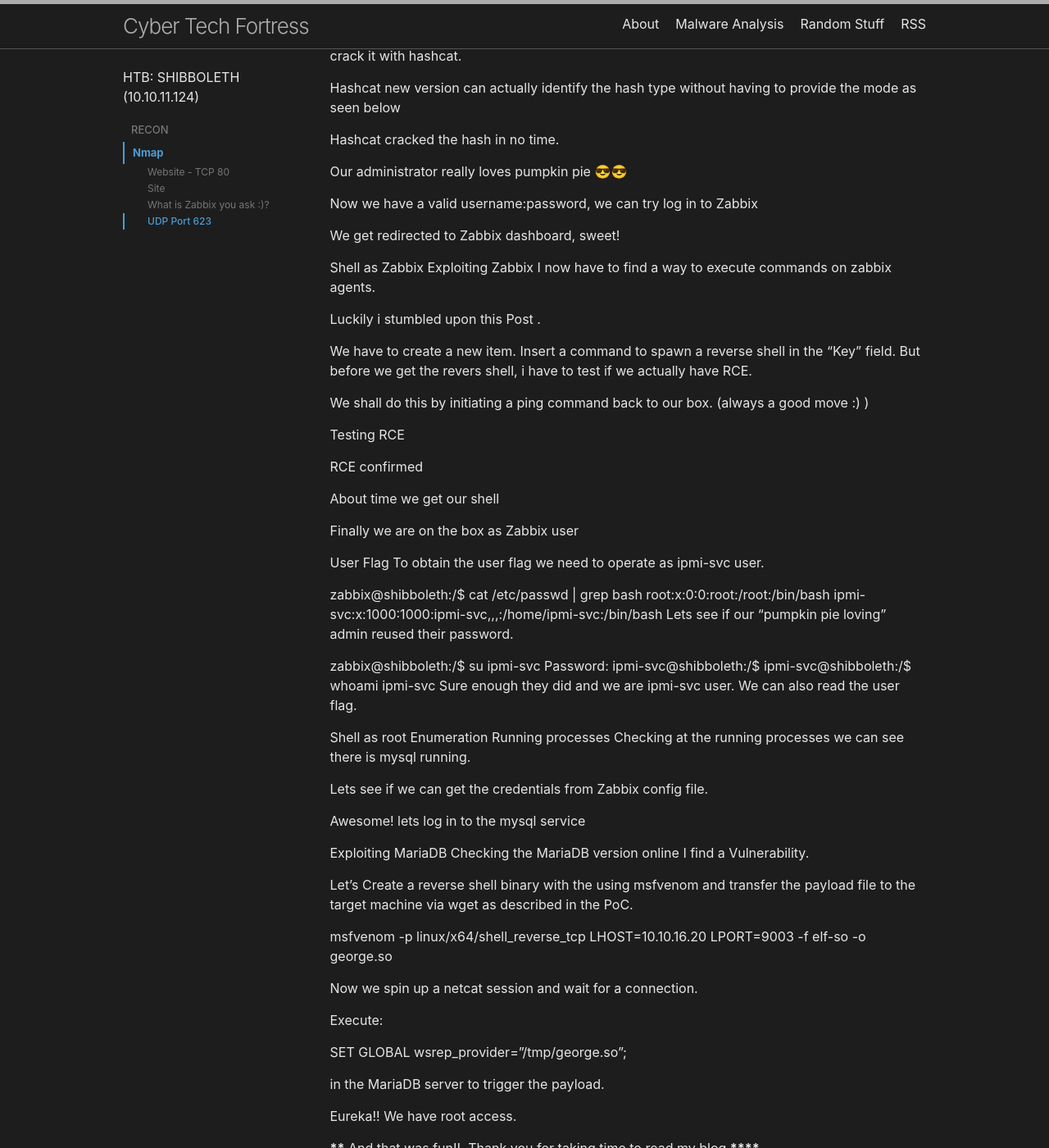
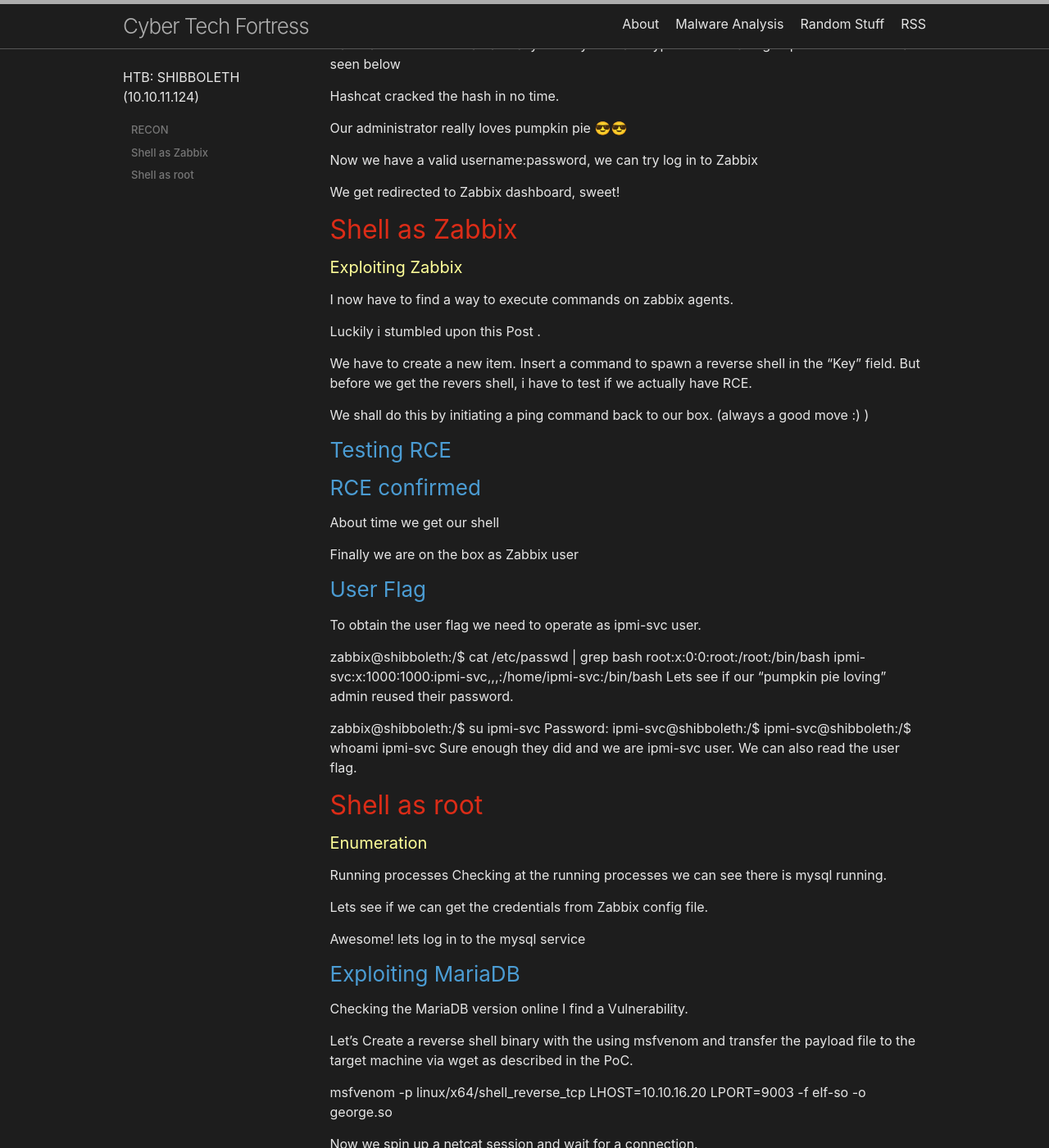
Before and after one commit to GeorgeWere/georgewere.github.io, a Jekyll site: the page built from _posts/2022-4-2-htb-shibboleth.md, in a window 1280 px wide and 1400 px high, scrolled down 4217 px. Shown: the whole window at 82% size. Built offline with Jekyll 4.4.1, drawn with Linux system fonts in a browser that asks for light colours.

Commit message:
Update 2022-4-2-htb-shibboleth.md

````diff
--- a/_posts/2022-4-2-htb-shibboleth.md
+++ b/_posts/2022-4-2-htb-shibboleth.md
@@ -6,7 +6,7 @@
 image: "/assets/img/shibboleth/shibboleth_feature.png"
 ---
 ## RECON
-## Nmap
+### Nmap
 
 As always we start off with the recon and enumeration process to get an overview of our attack surface and target's running service.
 
@@ -59,7 +59,7 @@
 But the footer provides some interesting information that we need to take note of
 
 
-#### Directory Brute Force
+### Directory Brute Force
 
 Trying directory Bruteforce using gobuster we get two directories.
 ```bash
@@ -122,14 +122,13 @@
 - `monitoring.shibboleth.htb`
 - `zabbix.shibboleth.htb`
 
-### Site
 I will add all three to the hosts file and visit the pages.
 
 All three `subdomains` redirect to the same login page
 
 ![zabbix login page](/assets/img/shibboleth/zabbix_login_page.png)
 
-### What is Zabbix you ask :)?
+##### What is Zabbix you ask :)?
 
 Zabbix is an open-source, real-time monitoring tool for servers, networks and virtual machines and cloud services, which can be configured by using XML based templates.
 
@@ -170,8 +169,8 @@
 We get redirected to Zabbix dashboard, sweet!
 
 
-Shell as Zabbix
-Exploiting Zabbix
+## Shell as Zabbix
+#### Exploiting Zabbix
 I now have to find a way to execute commands on zabbix agents.
 
 Luckily i stumbled upon this Post .
@@ -180,10 +179,10 @@
 
 We shall do this by initiating a ping command back to our box. (always a good move :) )
 
-Testing RCE
+### Testing RCE
 
 
-RCE confirmed
+### RCE confirmed
 
 
 About time we get our shell
@@ -192,7 +191,7 @@
 Finally we are on the box as Zabbix user
 
 
-User Flag
+### User Flag
 To obtain the user flag we need to operate as ipmi-svc user.
 
 zabbix@shibboleth:/$ cat /etc/passwd | grep bash
@@ -208,8 +207,8 @@
 Sure enough they did and we are ipmi-svc user. We can also read the user flag.
 
 
-Shell as root
-Enumeration
+## Shell as root
+#### Enumeration
 Running processes
 Checking at the running processes we can see there is mysql running.
 
@@ -220,7 +219,7 @@
 
 
 
-Exploiting MariaDB
+### Exploiting MariaDB
 Checking the MariaDB version online I find a Vulnerability.
 
 Let's Create a reverse shell binary with the using msfvenom and transfer the payload file to the target machine via wget as described in the PoC.
````
Also changed, not shown: other parts of _posts/2022-4-2-htb-shibboleth.md (+1 -1 lines).
